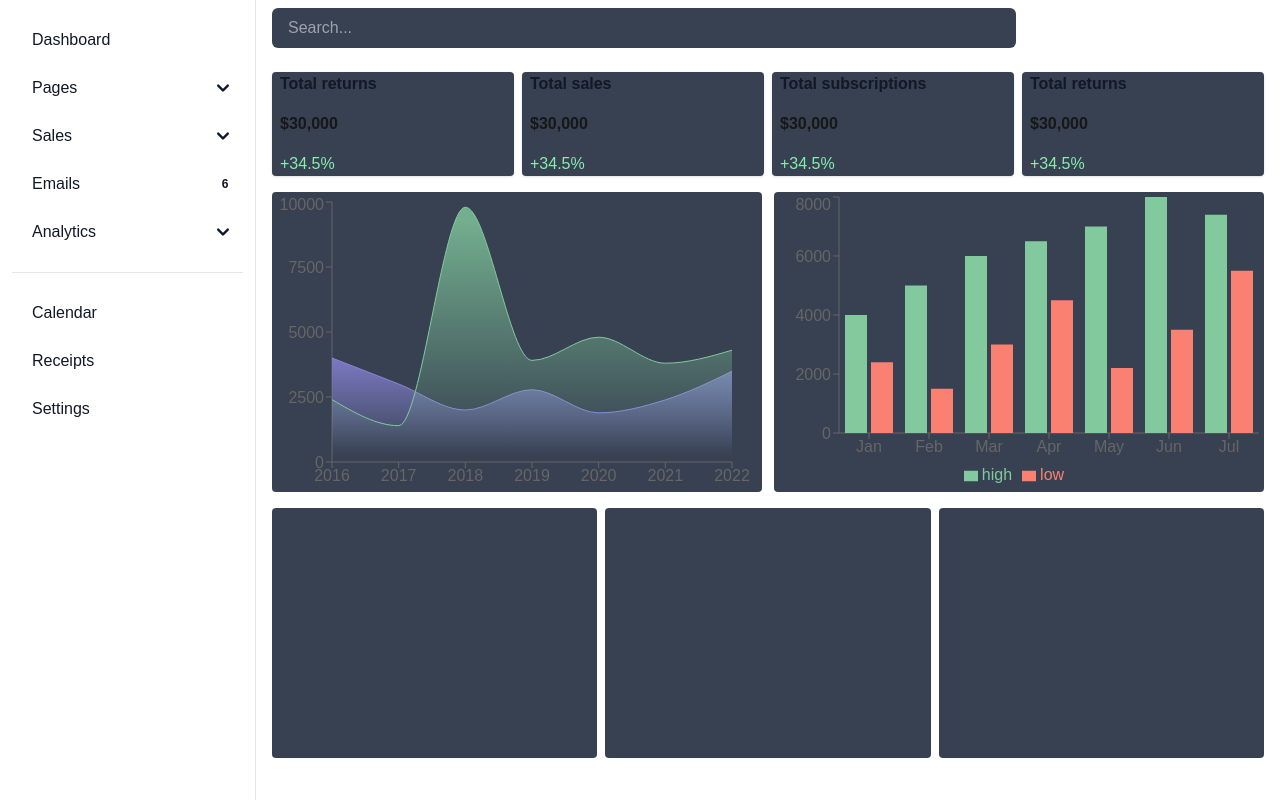
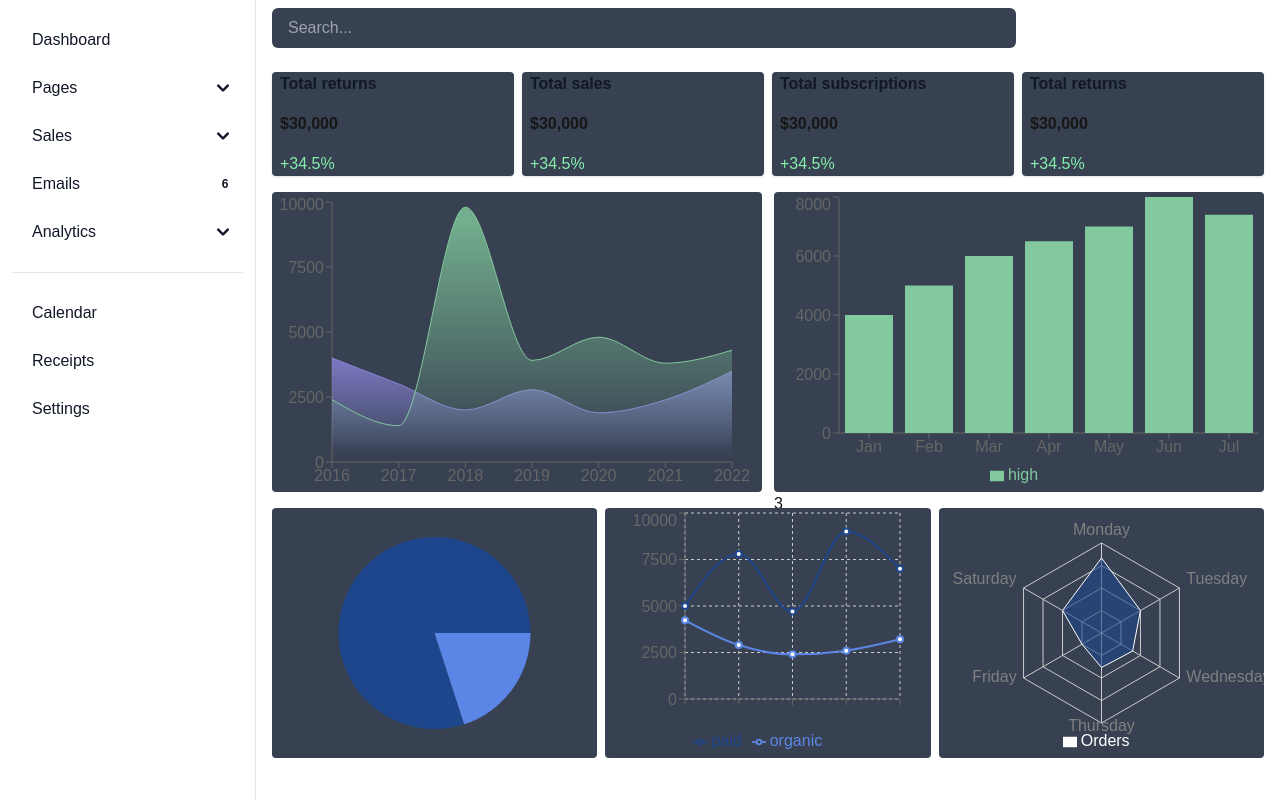
Before and after one commit to Racine14Creator/rechart-tiptap-nextjs-typescript, a Next.js app: page / in a window 1280 px wide. Built offline with nearby package versions, Linux system fonts and the light colour scheme.

Commit message:
Dashboard Logic

```diff
--- a/app/components/BarChartPlot.tsx
+++ b/app/components/BarChartPlot.tsx
@@ -51,9 +51,9 @@ const BarChartPlot = () => {
               <Tooltip />
               <Legend />
               <Bar dataKey="high" fill="#82ca9d" />
-              <Bar dataKey="low" fill="#FA8072" />
+              {/* <Bar dataKey="low" fill="#FA8072" /> */}
             </BarChart>
-          </ResponsiveContainer>
+          </ResponsiveContainer>3
         </>
       );
   }
--- a/app/components/Charts.tsx
+++ b/app/components/Charts.tsx
@@ -2,6 +2,9 @@
 
 import AreaChartPlot from "./AreaChartPlot";
 import BarChartPlot from "./BarChartPlot";
+import LineChartPlot from "./LineChartPlot";
+import PieChartPlot from "./PieChartPlot";
+import RadarChartPlot from "./RadarChartPlot";
 
 const Charts = () => {
   return (
@@ -50,9 +53,15 @@ const Charts = () => {
       </section>
 
       <section className='flex my-4 px-4 gap-2'>
-        <div className=' w-1/3 h-[250px] bg-gray-700 rounded'></div>
-        <div className=' w-1/3 h-[250px] bg-gray-700 rounded'></div>
-        <div className=' w-1/3 h-[250px] bg-gray-700 rounded'></div>
+        <div className=' w-1/3 h-[250px] bg-gray-700 rounded'>
+          <PieChartPlot />
+        </div>
+        <div className=' w-1/3 h-[250px] bg-gray-700 rounded'>
+          <LineChartPlot />
+        </div>
+        <div className=' w-1/3 h-[250px] bg-gray-700 rounded'>
+          <RadarChartPlot />
+        </div>
       </section>
     </>
   );
--- /dev/null
+++ b/app/components/LineChartPlot.tsx
@@ -0,0 +1,59 @@
+import { LineChart, XAxis, YAxis, Line, Tooltip, Legend, CartesianGrid, ResponsiveContainer } from "recharts";
+
+const LineChartPlot = () => {
+    const data = [
+      {
+        month: 'Jan',
+        paid: 5000,
+        organic: 4230
+      },
+      {
+        month: 'Feb',
+        paid: 7800,
+        organic: 2900
+      },
+      {
+        month: 'Mar',
+        paid: 4700,
+        organic: 2400
+      },
+      {
+        month: 'Apr',
+        paid: 9000,
+        organic: 2600
+      },
+      {
+        month: 'May',
+        paid: 7000,
+        organic: 3210
+      }
+    ];
+
+    return (
+        <>
+          <ResponsiveContainer width="100%" height="100%">
+            <LineChart
+              width={500}
+              height={300}
+              data={data}
+              margin={{
+                top: 5,
+                right: 30,
+                left: 20,
+                bottom: 5,
+              }}
+              >
+              <CartesianGrid strokeDasharray="3 3" />
+              <XAxis dataKey="name" />
+              <YAxis />
+              <Tooltip />
+              <Legend />
+              <Line type="monotone" dataKey="paid" stroke="#1E468C" strokeWidth={2} />
+              <Line type="monotone" dataKey="organic" stroke="#5B86E5" strokeWidth={2}/>
+            </LineChart>
+          </ResponsiveContainer>
+        </>
+      );
+  };
+
+  export default LineChartPlot;
--- /dev/null
+++ b/app/components/PieChartPlot.tsx
@@ -0,0 +1,46 @@
+import { PieChart, Pie, Cell, Tooltip, ResponsiveContainer } from "recharts";
+
+const PieChartPlot = () => {
+    const data = [
+      {
+        name: "Twitter",
+        value: 80,
+      },
+      {
+        name: "Facebook",
+        value: 20,
+      },
+
+    ];
+
+    const colors = [
+        "#1E468C",
+        "#5B86E5",
+    ];
+
+    return (
+        <>
+          <ResponsiveContainer width="100%" height="100%">
+            <PieChart width={730} height={250}>
+              <Pie
+                data={data}
+                dataKey="value"
+                nameKey="name"
+                cx="50%"
+                cy="50%"
+                stroke=""
+                // fill="#8884d8"
+                // label
+              >
+                {data.map((entry, index) => (
+                  <Cell key={`cell-${index}`} fill={colors[index]} />
+                ))}
+              </Pie>
+              <Tooltip/>
+            </PieChart>
+          </ResponsiveContainer>
+        </>
+      );
+
+  }
+  export default PieChartPlot;
--- /dev/null
+++ b/app/components/RadarChartPlot.tsx
@@ -0,0 +1,44 @@
+import { RadarChart, Radar, PolarAngleAxis, PolarGrid, Legend, Tooltip, ResponsiveContainer } from "recharts";
+
+const RadarChartPlot = () => {
+    const data = [
+      {
+        "day": "Monday",
+        "amount": 500
+      },
+      {
+        "day": "Tuesday",
+        "amount": 300
+      },
+      {
+        "day": "Wednesday",
+        "amount": 240
+      },
+      {
+        "day": "Thursday",
+        "amount": 230
+      },
+      {
+        "day": "Friday",
+        "amount": 150
+      },
+      {
+        "day": "Saturday",
+        "amount": 300
+      }
+    ];
+    return (
+        <>
+          <ResponsiveContainer width="100%" height="100%">
+            <RadarChart outerRadius={90} width={730} height={250} data={data}>
+              <PolarGrid />
+              <PolarAngleAxis dataKey="day" />
+              <Radar name="Orders" dataKey="amount" stroke="#fff" fill="#1E468C" fillOpacity={0.6} />
+              <Legend />
+              <Tooltip/>
+            </RadarChart>
+          </ResponsiveContainer>
+        </>
+      );
+  };
+  export default RadarChartPlot;
```
